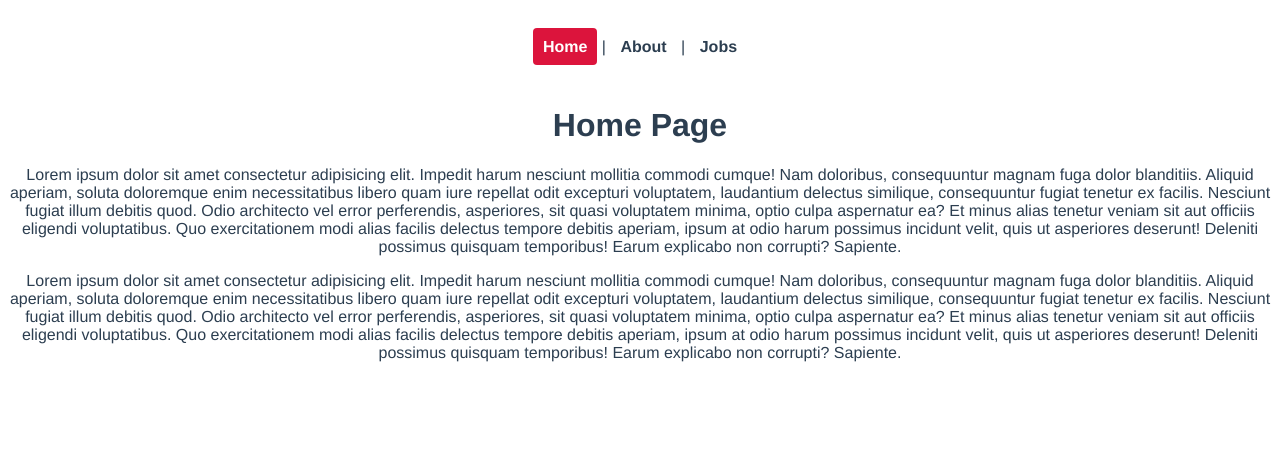
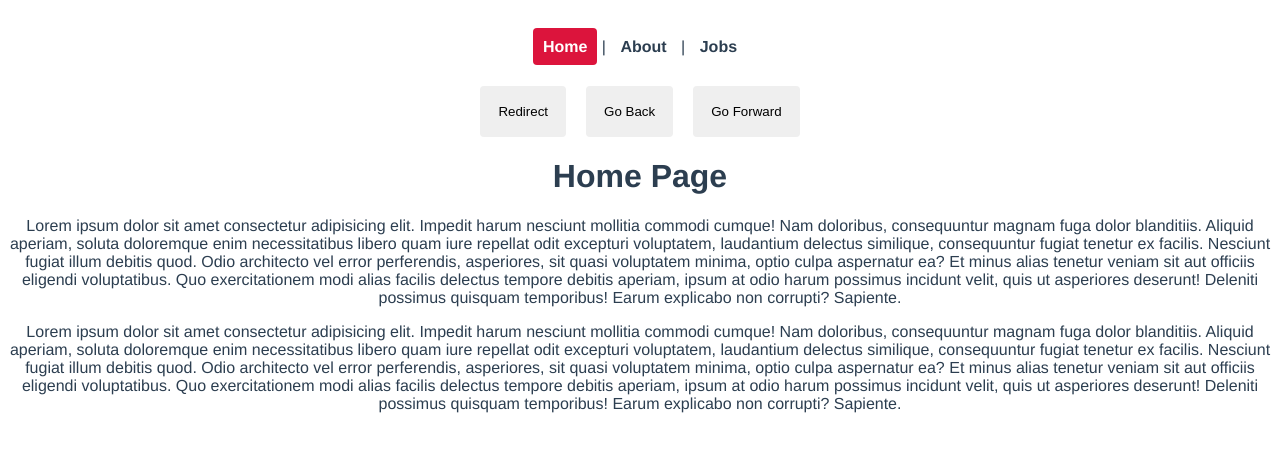
Before and after one commit to MwangiSara/euv, a Vue app in the folder my_kazi/: page / in a window 1280 px wide. Shown: the top 452 px of the page. Built offline with nearby package versions, Linux system fonts and the light colour scheme.

Commit message:
programmatic navigation

```diff
--- a/my_kazi/src/App.vue
+++ b/my_kazi/src/App.vue
@@ -5,8 +5,29 @@
     <router-link :to="{ name : 'about'}">About</router-link> |
     <router-link :to="{ name : 'jobs'}">Jobs</router-link>
   </nav>
+
+  <button @click="redirect">Redirect</button>
+  <button @click="back">Go Back</button>
+  <button @click="forward">Go Forward</button>
+
   <router-view/>
 </template>
+
+<script>
+export default {
+  methods: {
+    redirect(){
+      this.$router.push({ name : 'home' })
+    },
+    back(){
+      this.$router.go(-1)
+    },
+    forward(){
+      this.$router.go(1)
+    }
+  },
+}
+</script>
 
 <style>
 #app {
@@ -33,4 +54,10 @@
   color: white;
   background: crimson;
 }
+button{
+  margin: 0 10px;
+  padding: 18px;
+  border: none;
+  border-radius: 4px;
+}
 </style>
```
Also changed, not shown: 1 other file (tests, documents, lock files or other folders).
